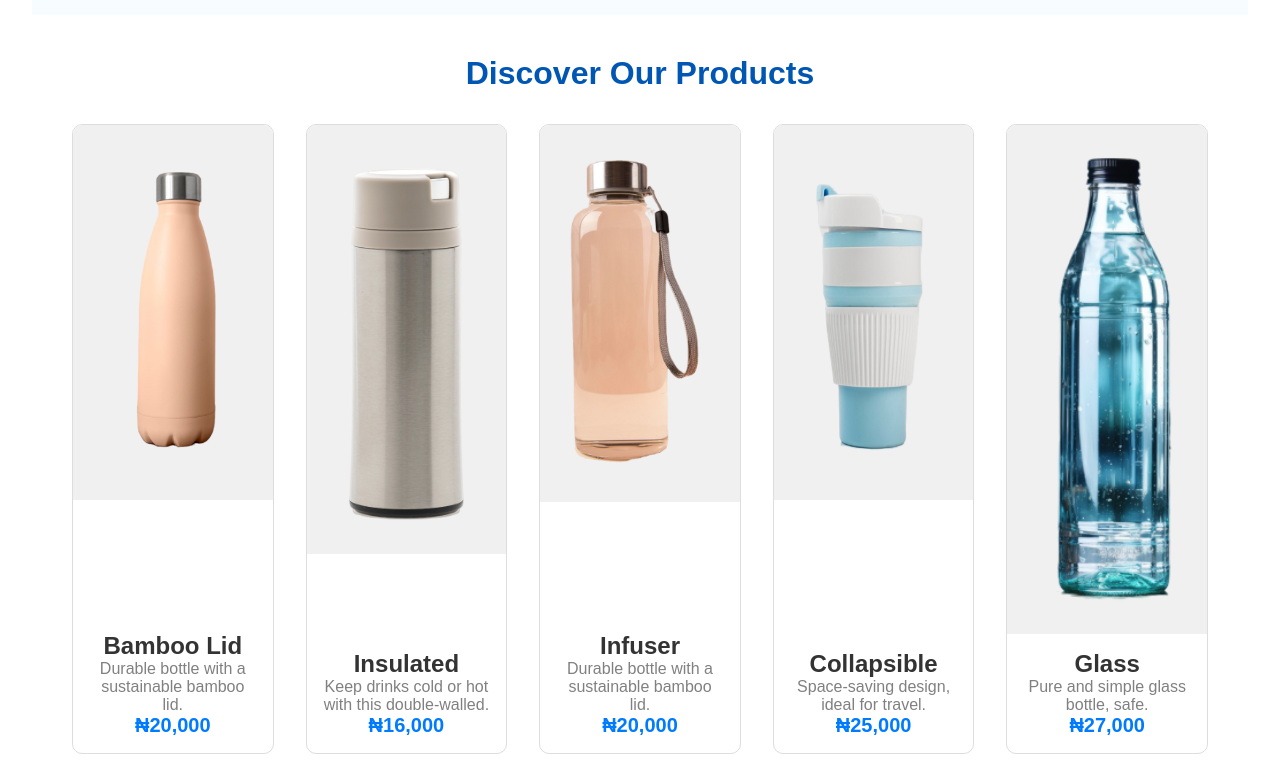
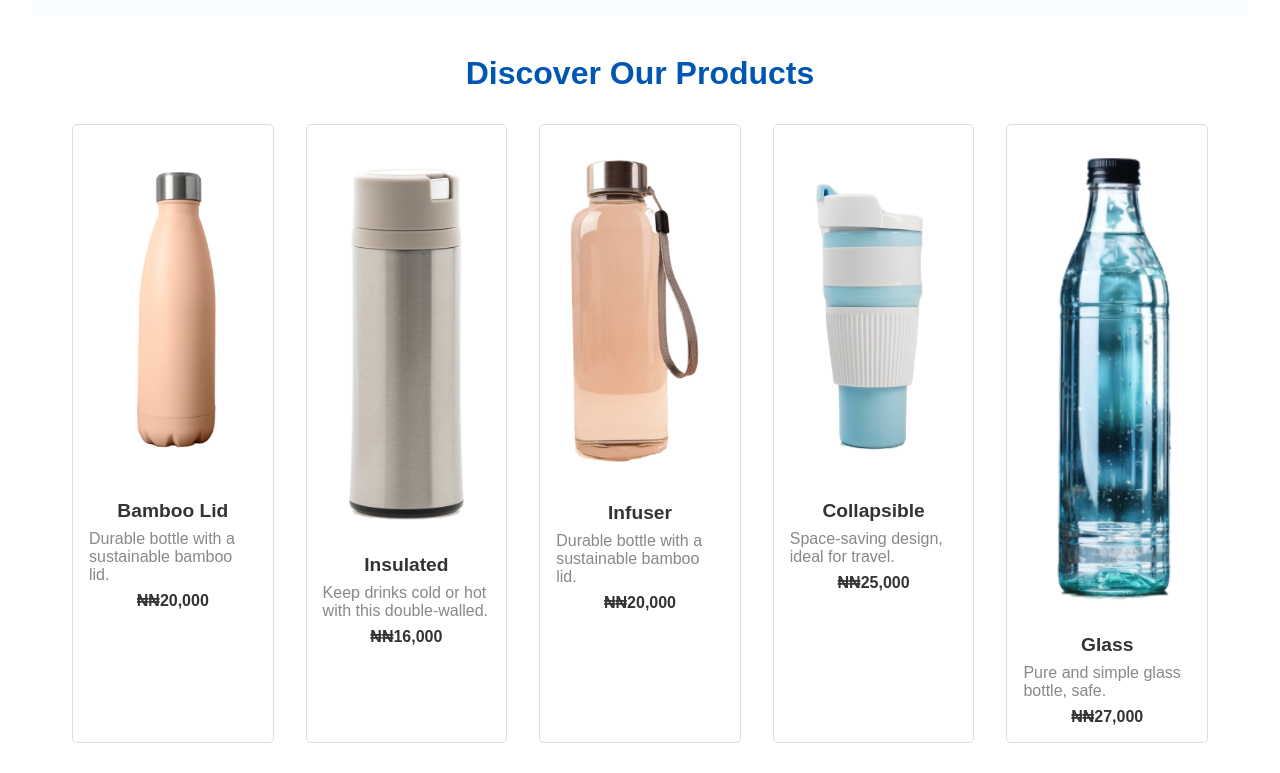
Before and after one commit to alindaByamukama/timbu-cloud-shop, a React (Create React App) app: page / in a window 1280 px wide. Shown: the part 600-1373 px from the top of the page. Built offline with nearby package versions, Linux system fonts and the light colour scheme.

Commit message:
fix: add to cart button route to cart page

```diff
--- a/src/components/ProductCard.js
+++ b/src/components/ProductCard.js
@@ -2,47 +2,42 @@
 
 import React from 'react';
 import styled from 'styled-components';
+import { useRouter } from 'next/router';
 
-const ProductCard = ({ product }) => (
+const ProductCard = ({ product }) => {
+  const router = useRouter();
+
+  const handleAddToCart = () => {
+    // Add product to cart logic
+    router.push('/cart');
+  };
+
+  return (
     <Card>
-    <ImageContainer>
       <Image src={product.image} alt={product.name} />
-    </ImageContainer>
       <Info>
         <Name>{product.name}</Name>
         <Description>{product.description}</Description>
-      <Price>{product.price}</Price>
+        <Price>{`₦${product.price}`}</Price>
       </Info>
-    <AddToCartButton>Add to Cart</AddToCartButton>
+      <AddToCartButton onClick={handleAddToCart}>Add to Cart</AddToCartButton>
     </Card>
   );
+};
 
+const Card = styled.div`
+  border: 1px solid #ddd;
+  padding: 1rem;
+  border-radius: 5px;
+  position: relative;
 
-const AddToCartButton = styled.button`
-  padding: 0.75rem 2rem;
-  background: var(--accent-color);
-  color: var(--neutral-color);
-  border: none;
-  border-radius: 30px;
-  font-size: 1rem;
-  cursor: pointer;
-  position: absolute;
-  bottom: 1rem;
-  left: 50%;
-  transform: translateX(-50%);
-  opacity: 0;
-  pointer-events: none;
-  transition: opacity 0.3s;
+  &:hover ${Info} {
+    filter: blur(4px);
+  }
 
-  &:hover {
-    background: var(--accent-color-dark);
+  &:hover ${AddToCartButton} {
+    opacity: 1;
   }
-`;
-
-const ImageContainer = styled.div`
-  width: 100%;
-  background: #f0f0f0;
-  padding: 1rem;
 `;
 
 const Image = styled.img`
@@ -51,48 +46,43 @@ const Image = styled.img`
 `;
 
 const Info = styled.div`
-  padding: 1rem;
-  text-align: center;
-  transition: filter 0.3s;
+  display: flex;
+  flex-direction: column;
+  align-items: center;
+  margin-top: 1rem;
 `;
 
-const Name = styled.h3`
-  font-size: 1.5rem;
-  color: var(--secondary-color-dark);
+const Name = styled.div`
+  font-size: 1.2rem;
+  font-weight: bold;
 `;
 
-const Description = styled.p`
-  font-size: 1rem;
-  color: var(--secondary-color);
+const Description = styled.div`
+  color: #888;
+  margin: 0.5rem 0;
 `;
 
-const Price = styled.p`
-  font-size: 1.25rem;
+const Price = styled.div`
+  font-size: 1rem;
   font-weight: bold;
-  color: var(--primary-color);
 `;
 
-const Card = styled.div`
-  border: 1px solid #ddd;
-  border-radius: 10px;
-  overflow: hidden;
-  display: flex;
-  flex-direction: column;
-  justify-content: space-between;
-  transition: transform 0.3s;
-  position: relative;
+const AddToCartButton = styled.button`
+  position: absolute;
+  bottom: 1rem;
+  left: 50%;
+  transform: translateX(-50%);
+  background-color: #ff6f61;
+  color: white;
+  border: none;
+  border-radius: 5px;
+  padding: 0.5rem 1rem;
+  cursor: pointer;
+  opacity: 0;
+  transition: opacity 0.3s ease;
 
   &:hover {
-    transform: scale(1.05);
-
-    ${Info} {
-      filter: blur(5px);
-    }
-
-    ${AddToCartButton} {
-      opacity: 1;
-      pointer-events: auto;
-    }
+    background-color: #ff3b30;
   }
 `;
 
```
Lines whose indentation alone changed are shown as unchanged.
